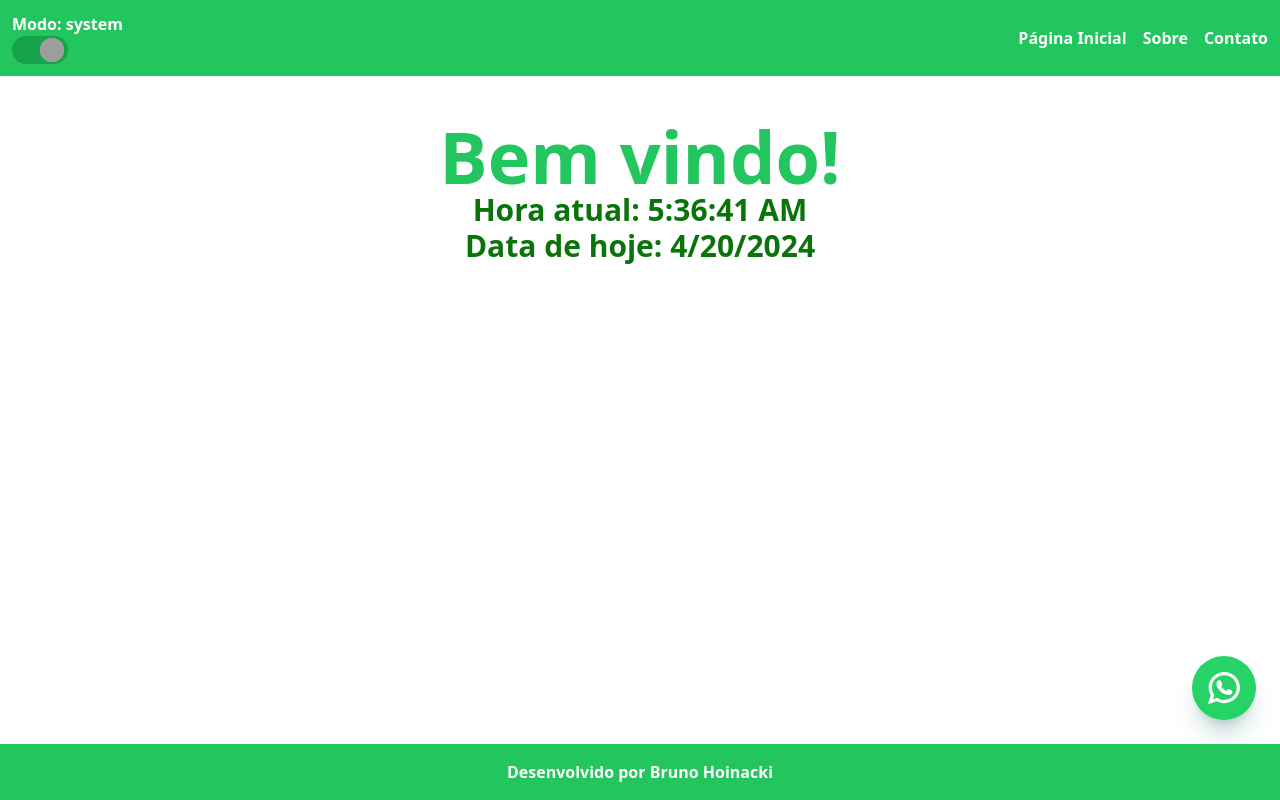
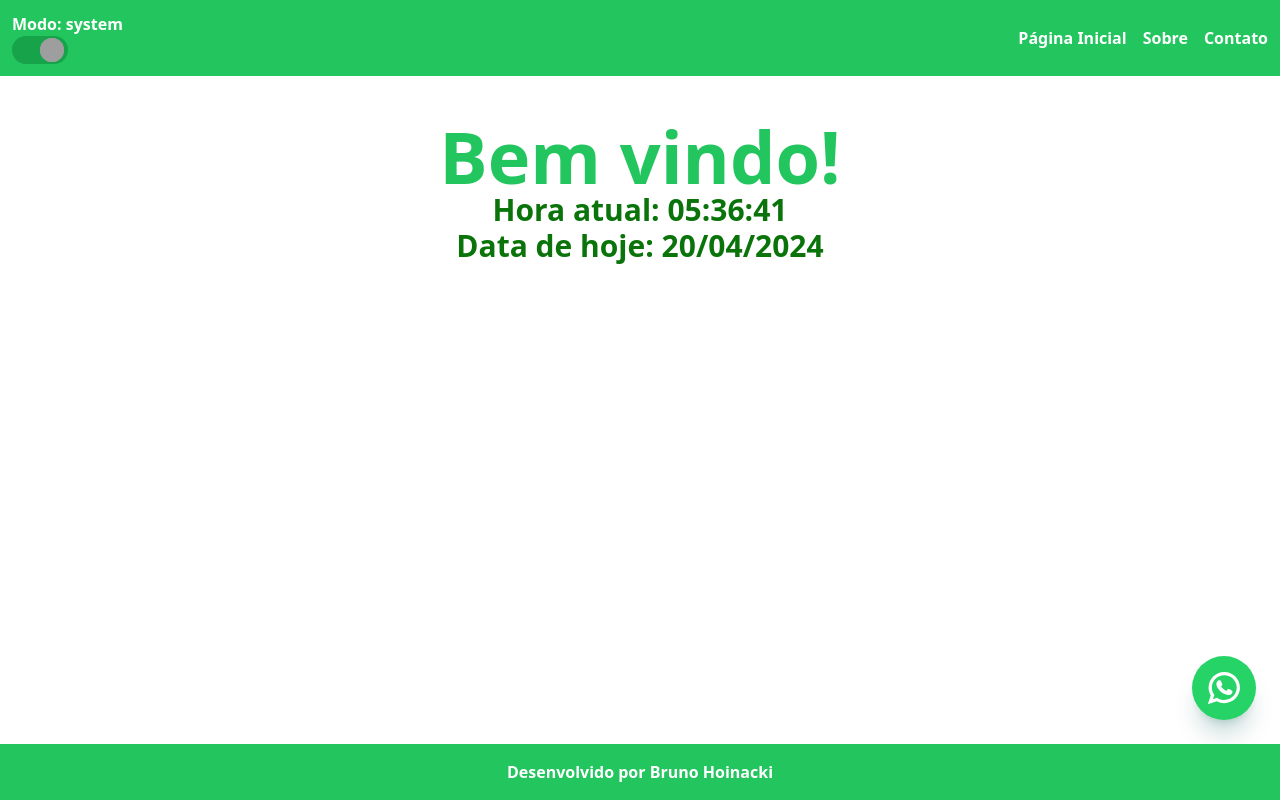
Before and after one commit to BrunoHoinacki/portifolio-bhb, a Nuxt app: page / in a window 1280 px wide. Built offline with nearby package versions, Linux system fonts and the light colour scheme; grey boxes are pictures that could not be loaded.

Commit message:
[Fix] formatando hora e data em pt

```diff
--- a/pages/index.vue
+++ b/pages/index.vue
@@ -2,10 +2,42 @@
   <div class="flex pt-[40px] flex-col items-center">
     <h1 class="text-7xl text-green-500">Bem vindo!</h1>
     <div class="flex flex-col items-center text-3xl">
-      <p>Hora atual: {{ new Date().toLocaleTimeString() }}</p>
+      <p>Hora atual: {{ formattedTime }}</p>
       <p>
-        Data de hoje: {{ new Date().toLocaleDateString() }}
+        Data de hoje: {{ formattedDate }}
       </p>
     </div>
   </div>
 </template>
+
+<script>
+export default {
+  methods: {
+    formatDate(date) {
+      const options = {
+        day: '2-digit',
+        month: '2-digit',
+        year: 'numeric'
+      };
+      return date.toLocaleDateString('pt-BR', options);
+    },
+    formatTime(time) {
+      const options = {
+        hour: '2-digit',
+        minute: '2-digit',
+        second: '2-digit',
+        hour12: false
+      };
+      return time.toLocaleTimeString('pt-BR', options);
+    }
+  },
+  computed: {
+    formattedDate() {
+      return this.formatDate(new Date());
+    },
+    formattedTime() {
+      return this.formatTime(new Date());
+    }
+  }
+}
+</script>
```
